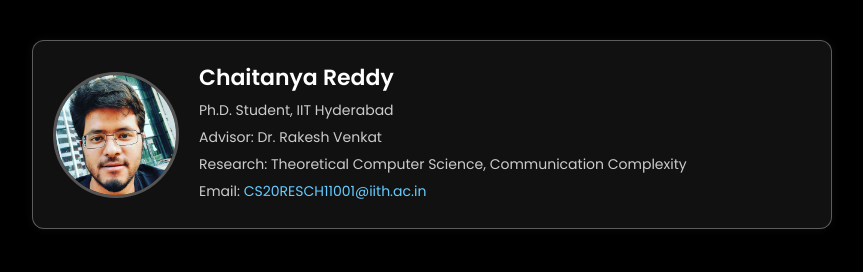
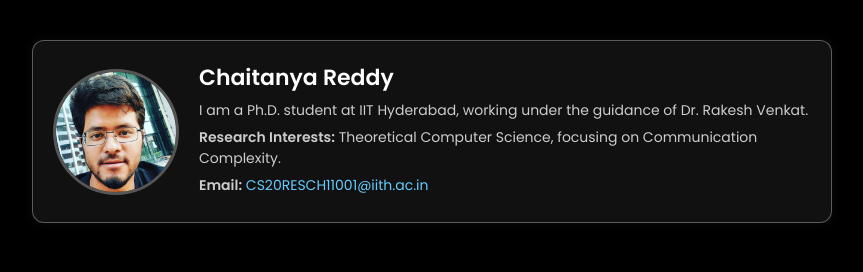
Before and after one commit to lolrah/reddy, a plain HTML site: page index.html in a window 1280 px wide. Shown: the whole page, without its empty margins (208-1071 px from the left). Drawn offline with Linux system fonts and the light colour scheme.

Commit message:
Update index.html

```diff
--- a/index.html
+++ b/index.html
@@ -50,12 +50,11 @@
 <body>
   <div class="profile-card">
     <img src="dp.jpeg" alt="Profile Picture" />
-    <div class="info">
+   <div class="info">
       <h2>Chaitanya Reddy</h2>
-      <p>Ph.D. Student, IIT Hyderabad</p>
-      <p>Advisor: Dr. Rakesh Venkat</p>
-      <p>Research: Theoretical Computer Science, Communication Complexity</p>
-      <p>Email: <a href="mailto:CS20RESCH11001@iith.ac.in">CS20RESCH11001@iith.ac.in</a></p>
+      <p>I am a Ph.D. student at IIT Hyderabad, working under the guidance of Dr. Rakesh Venkat.</p>
+      <p><strong>Research Interests:</strong> Theoretical Computer Science, focusing on Communication Complexity.</p>
+      <p><strong>Email:</strong> <a href="mailto:CS20RESCH11001@iith.ac.in">CS20RESCH11001@iith.ac.in</a></p>
     </div>
   </div>
 </body>
```
